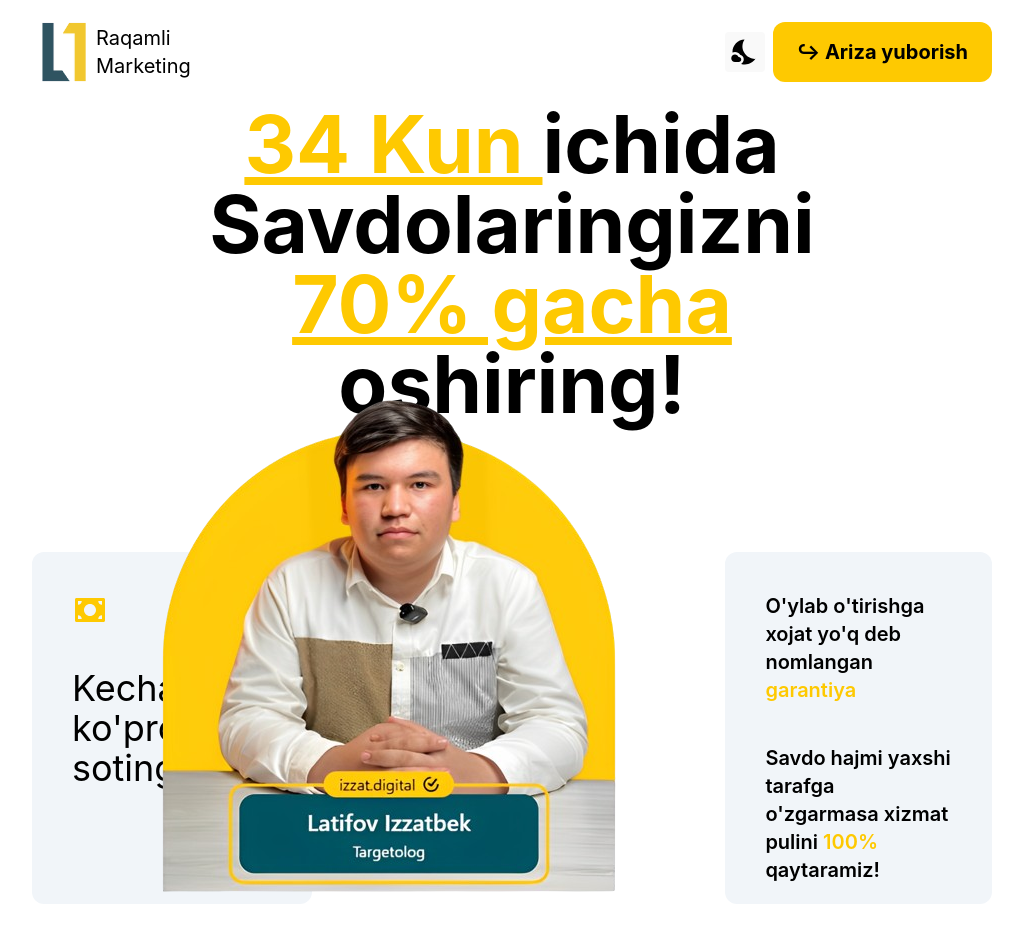
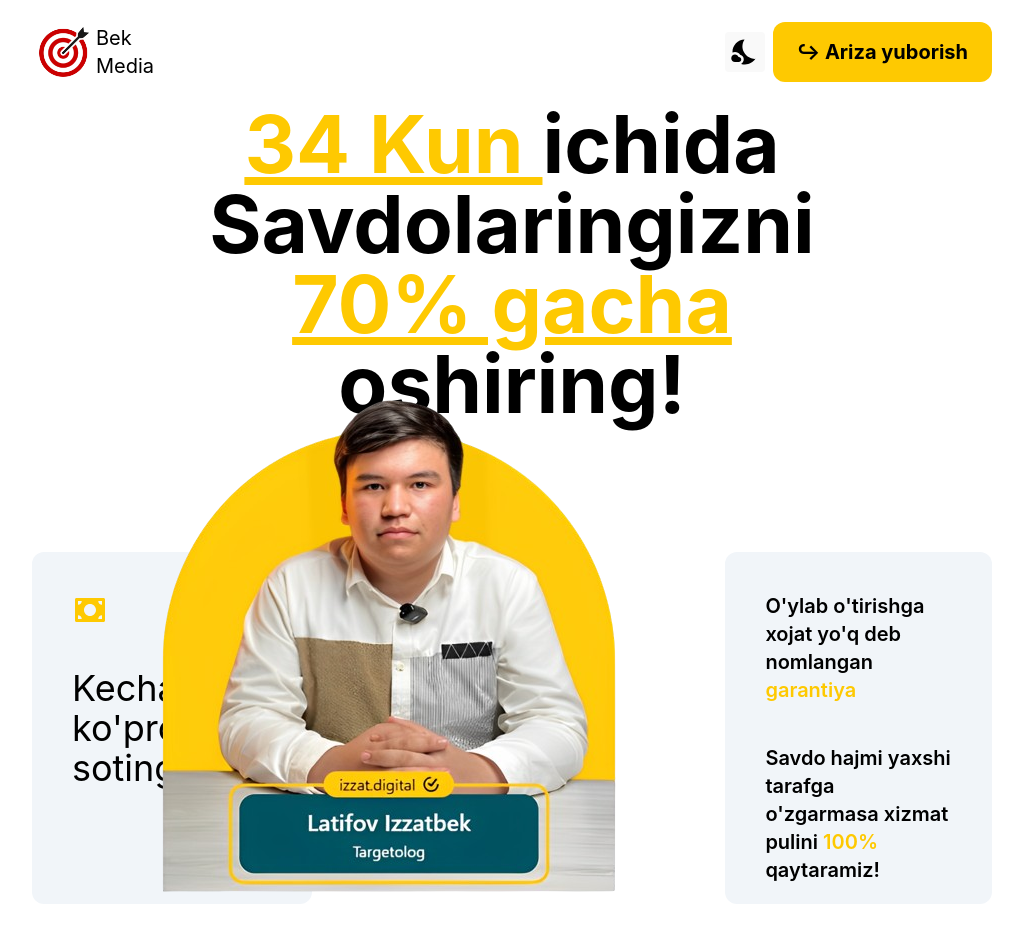
Before and after one commit to Xudoynazar1112/targeting, a React (Vite) app: page / in a window 1280 px wide. Shown: the top 942 px of the page, without its empty margins (128-1151 px from the left). Built offline with nearby package versions, Linux system fonts and the light colour scheme.

Commit message:
changed logo

```diff
--- a/src/components/Contact.jsx
+++ b/src/components/Contact.jsx
@@ -218,7 +218,7 @@ const Contact = () => {
               <h1 className="uppercase text-4xl text-center mb-10 font-semibold">
                 bosdingizmi - demak:
               </h1>
-              <ol className="list-decimal font-semibold font-serif text-sm leading-7 ml-4">
+              <ol className="list-decimal font-semibold font-serif text-sm leading-5 ml-4">
                 <li>Hozirgi savdo hajmi sizni qoniqtirmayapti</li>
                 <li>
                   Hozirgi reklamaga sarflanayotgan pul o’zini qoplamayapti
@@ -230,16 +230,11 @@ const Contact = () => {
                   Sizning Businessingiz taniqliligi sizni qoniqtirmayapti...
                 </li>
               </ol>
-              <p className="text-red-600 font-semibold font-serif text-sm mt-5 leading-6">
-                Bu ro’yxatni juda uzoq davom ettirsak bo’ladi! Agar tepada sanab
-                o’tilgan va ularga o’xshagan muammolar bo’lsa Yechim sababchisi
-                bo’lishga tayyormiz!
-              </p>
               <div>
                 <form
                   id="forma"
                   onSubmit={SendMessage}
-                  className="mt-10 flex flex-col gap-5"
+                  className="mt-7 flex flex-col gap-3"
                 >
                   <input
                     type="text"
--- a/src/components/Navbar.jsx
+++ b/src/components/Navbar.jsx
@@ -15,8 +15,8 @@ const Navbar = () => {
       <div className="flex items-center">
         <img src={logo} alt="logo" className="md:w-16 w-10" />
         <div className="flex flex-col text-black dark:text-white bg-white dark:bg-gray-900 md:text-xl text-sm">
-          <span>Raqamli</span>
-          <span>Marketing</span>
+          <span>Bek</span>
+          <span>Media</span>
         </div>
       </div>
       <div className="flex items-center">
--- a/src/components/Section2.jsx
+++ b/src/components/Section2.jsx
@@ -11,7 +11,7 @@ const Section2 = () => {
           Biz haqimizda
         </h1>
         <p className="md:text-3xl text-xl mt-5 leading-relaxed font-medium font-serif">
-          Raqamli marketing agentlikda biz shunchaki reklama qilishdan ko'proq
+          Bek media agentlikda biz shunchaki reklama qilishdan ko'proq
           narsani qilamiz; ajoyib tajribalar yaratamiz. Jamoamiz bilan birgalik
           sizning brendingizni uchun raqamli yechimlar bera olamiz.
         </p>
```
Also changed, not shown: public/images/logo.png.
